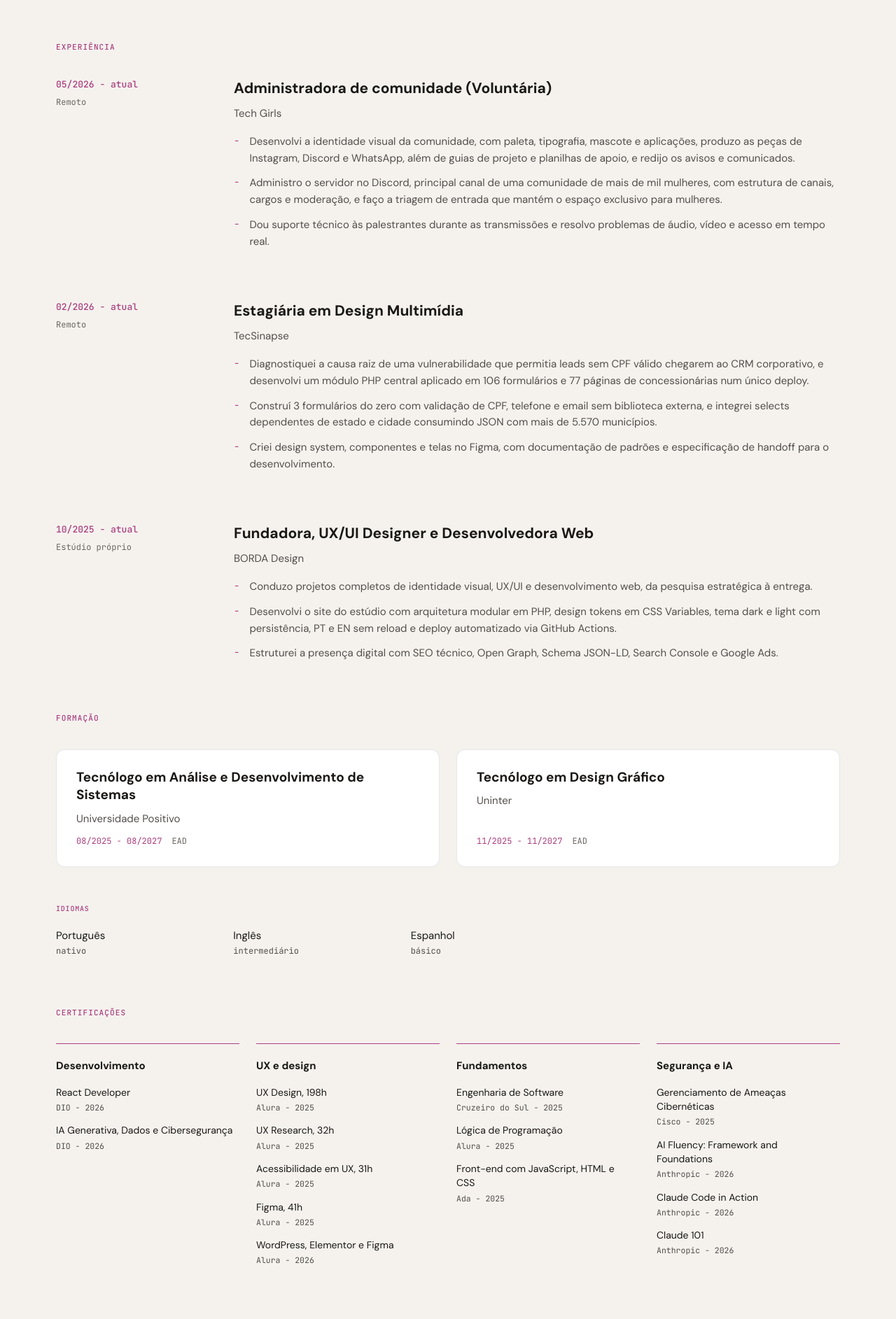
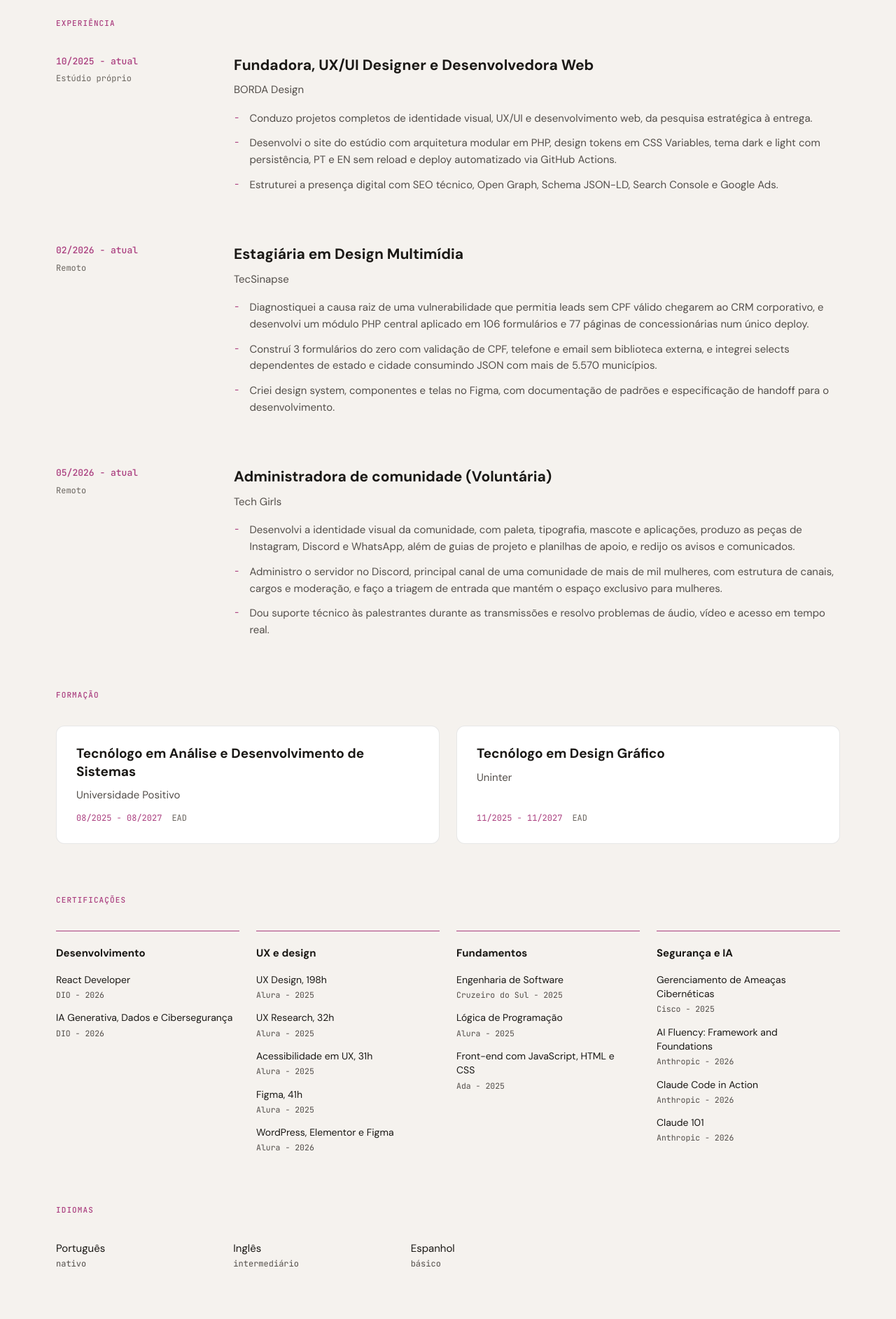
Before and after one commit to SamaraAlanna/portfolio-pessoal, a Next.js app: page /sobre in a window 1280 px wide. Shown: the part 557-2442 px from the top of the page at 70% size. Built offline with nearby package versions, Linux system fonts and the light colour scheme.

Commit message:
feat: reordena experiências e move idiomas para seção própria

```diff
--- a/app/sobre/_secoes/secao-formacao.tsx
+++ b/app/sobre/_secoes/secao-formacao.tsx
@@ -1,4 +1,4 @@
-import { formacao, idiomas } from "@/conteudo/sobre";
+import { formacao } from "@/conteudo/sobre";
 
 /**
  * OS DOIS CARDS TÊM A MESMA ALTURA, e isso é a grade fazendo o padrão dela. A lista tinha
@@ -32,32 +32,6 @@ export default function SecaoFormacao() {
           </li>
         ))}
       </ul>
-
-      {/* Cada idioma é um par de campos, nome e nível, e aqui ele usa a mesma construção
-          dos itens de certificação: o valor em texto normal e o dado técnico em mono
-          embaixo. Antes era uma frase corrida separada por hífen, que escondia o par.
-
-          NÃO GANHA CAIXA DE PROPÓSITO. Com borda e fundo este bloco competiria com os dois
-          cards de formação logo acima, e ele é apoio deles, não uma terceira formação. Quem
-          separa é o espaço de 52px e o rótulo em mono.
-
-          Três colunas no desktop e uma no mobile, pela regra de coluna única. Não vira
-          carrossel: são três itens de duas palavras, e a regra de carrossel vale para grade
-          que não cabe. */}
-      <div className="mt-[52px] flex flex-col gap-[20px]">
-        <h3 className="font-mono text-ficha-rotulo font-medium tracking-[0.08em] text-accent-rosa">
-          IDIOMAS
-        </h3>
-
-        <ul className="grid grid-cols-1 gap-[20px] sm:grid-cols-3 sm:gap-[40px] lg:max-w-[720px]">
-          {idiomas.map(({ idioma, nivel }) => (
-            <li key={idioma} className="flex flex-col gap-[3px]">
-              <span className="text-corpo text-text">{idioma}</span>
-              <span className="font-mono text-tag text-text-muted">{nivel}</span>
-            </li>
-          ))}
-        </ul>
-      </div>
     </section>
   );
 }
--- /dev/null
+++ b/app/sobre/_secoes/secao-idiomas.tsx
@@ -0,0 +1,51 @@
+import { idiomas } from "@/conteudo/sobre";
+
+/**
+ * Idiomas.
+ *
+ * VIROU SEÇÃO PRÓPRIA, COM `h2`, EM 2026-09-23, e a decisão foi forçada pela mudança de
+ * lugar. Ele era um `h3` dentro de FORMAÇÃO, o que estava certo enquanto morava lá: um
+ * `h3` pertence ao `h2` que vem antes dele. Ao descer para depois das certificações, ele
+ * perdeu esse dono, e sobravam três saídas:
+ *
+ * 1. **Continuar `h3`.** O cabeçalho mais próximo acima passaria a ser um `h3` de grupo de
+ *    certificação, e a estrutura passaria a dizer que idioma é uma certificação. Não é.
+ * 2. **Entrar na seção de certificações.** Mesmo problema, agora explícito na marcação.
+ * 3. **Virar `h2`.** É o que sobra, e é o que descreve a verdade: é um assunto ao lado de
+ *    EXPERIÊNCIA, FORMAÇÃO e CERTIFICAÇÕES, e não parte de nenhum deles.
+ *
+ * O RÓTULO SUBIU DE PESO JUNTO, e isso é consequência e não enfeite. Ele usava o
+ * `text-ficha-rotulo`, de sub-rótulo, e passou ao `text-rotulo-secao` das outras três
+ * seções. A regra do projeto é que rótulo de seção é cabeçalho; o inverso também vale, e um
+ * `h2` com cara de sub-rótulo seria a mesma incoerência ao contrário.
+ *
+ * **O custo é honesto e fica anotado:** três itens de duas palavras passam a ter o mesmo
+ * peso visual que as catorze certificações. Quem achar que a seção pesa demais para o que
+ * entrega está vendo o preço de ela ser um assunto próprio, que é o que a posição nova diz.
+ *
+ * NÃO GANHA CAIXA, e agora por um motivo melhor do que antes. Dentro da formação, o motivo
+ * era não competir com os dois cards logo acima. Aqui ele vem depois das certificações, que
+ * também não têm caixa, então a ausência dela é o que alinha os dois últimos blocos da
+ * página.
+ *
+ * Três colunas no desktop e uma no mobile, pela regra de coluna única. Não vira carrossel:
+ * são três itens de duas palavras, e a regra de carrossel vale para grade que não cabe.
+ */
+export default function SecaoIdiomas() {
+  return (
+    <section data-revelar className="faixa pb-[72px]">
+      <h2 className="font-mono text-rotulo-secao font-medium text-accent-rosa">IDIOMAS</h2>
+
+      {/* Cada idioma é um par de campos, nome e nível, na mesma construção dos itens de
+          certificação: o valor em texto normal e o dado técnico em mono embaixo. */}
+      <ul className="mt-[36px] grid grid-cols-1 gap-[20px] sm:grid-cols-3 sm:gap-[40px] lg:max-w-[720px]">
+        {idiomas.map(({ idioma, nivel }) => (
+          <li key={idioma} className="flex flex-col gap-[3px]">
+            <span className="text-corpo text-text">{idioma}</span>
+            <span className="font-mono text-tag text-text-muted">{nivel}</span>
+          </li>
+        ))}
+      </ul>
+    </section>
+  );
+}
--- a/app/sobre/page.tsx
+++ b/app/sobre/page.tsx
@@ -4,6 +4,7 @@ import SecaoCabecalho from "@/app/sobre/_secoes/secao-cabecalho";
 import SecaoExperiencia from "@/app/sobre/_secoes/secao-experiencia";
 import SecaoFormacao from "@/app/sobre/_secoes/secao-formacao";
 import SecaoCertificacoes from "@/app/sobre/_secoes/secao-certificacoes";
+import SecaoIdiomas from "@/app/sobre/_secoes/secao-idiomas";
 import SecaoCta from "@/app/sobre/_secoes/secao-cta";
 
 export const metadata: Metadata = metadataDaPagina({
@@ -20,6 +21,7 @@ export default function PaginaSobre() {
       <SecaoExperiencia />
       <SecaoFormacao />
       <SecaoCertificacoes />
+      <SecaoIdiomas />
       <SecaoCta />
     </>
   );
--- a/conteudo/sobre.ts
+++ b/conteudo/sobre.ts
@@ -21,21 +21,29 @@ export type Cargo = {
 };
 
 /**
- * A ORDEM É POR DATA DE INÍCIO, DECRESCENTE, e é critério, não gosto. Foi decidida assim
- * em 2026-09-23, quando a Tech Girls entrou com 05/2026 e passou à frente do estágio na
- * TecSinapse. Abrir exceção para um caso deixaria a lista sem regra nenhuma, e a próxima
- * entrada não teria onde se apoiar.
+ * A ORDEM É POR RELEVÂNCIA, E NÃO POR DATA. O critério mudou em 2026-09-23, poucas horas
+ * depois de a ordem por data ter sido registrada: data decrescente colocava um trabalho
+ * voluntário acima do estágio e do estúdio próprio, e a seção passava a anunciar pelo topo
+ * a coisa menos central da trajetória.
+ *
+ * O PESO É O DO PAPEL NA IDENTIDADE PROFISSIONAL: estúdio próprio primeiro, depois vínculo
+ * empregatício, depois voluntariado. Entrada nova se encaixa por esse peso, e não por data.
+ *
+ * CUIDADO COM A COINCIDÊNCIA: hoje esta ordem é exatamente crescente por data de início,
+ * 10/2025, 02/2026 e 05/2026. **Isso é acaso, e não a regra.** Quem inferir "crescente por
+ * data" daqui vai acertar por sorte nesta lista e errar na próxima entrada. Quem achar que
+ * é descrescente vai "corrigir" e desfazer a decisão.
  */
 export const experiencia: Cargo[] = [
   {
-    periodo: "05/2026 - atual",
-    vinculo: "Remoto",
-    cargo: "Administradora de comunidade (Voluntária)",
-    empresa: "Tech Girls",
+    periodo: "10/2025 - atual",
+    vinculo: "Estúdio próprio",
+    cargo: "Fundadora, UX/UI Designer e Desenvolvedora Web",
+    empresa: "BORDA Design",
     itens: [
-      "Desenvolvi a identidade visual da comunidade, com paleta, tipografia, mascote e aplicações, produzo as peças de Instagram, Discord e WhatsApp, além de guias de projeto e planilhas de apoio, e redijo os avisos e comunicados.",
-      "Administro o servidor no Discord, principal canal de uma comunidade de mais de mil mulheres, com estrutura de canais, cargos e moderação, e faço a triagem de entrada que mantém o espaço exclusivo para mulheres.",
-      "Dou suporte técnico às palestrantes durante as transmissões e resolvo problemas de áudio, vídeo e acesso em tempo real.",
+      "Conduzo projetos completos de identidade visual, UX/UI e desenvolvimento web, da pesquisa estratégica à entrega.",
+      "Desenvolvi o site do estúdio com arquitetura modular em PHP, design tokens em CSS Variables, tema dark e light com persistência, PT e EN sem reload e deploy automatizado via GitHub Actions.",
+      "Estruturei a presença digital com SEO técnico, Open Graph, Schema JSON-LD, Search Console e Google Ads.",
     ],
   },
   {
@@ -50,14 +58,14 @@ export const experiencia: Cargo[] = [
     ],
   },
   {
-    periodo: "10/2025 - atual",
-    vinculo: "Estúdio próprio",
-    cargo: "Fundadora, UX/UI Designer e Desenvolvedora Web",
-    empresa: "BORDA Design",
+    periodo: "05/2026 - atual",
+    vinculo: "Remoto",
+    cargo: "Administradora de comunidade (Voluntária)",
+    empresa: "Tech Girls",
     itens: [
-      "Conduzo projetos completos de identidade visual, UX/UI e desenvolvimento web, da pesquisa estratégica à entrega.",
-      "Desenvolvi o site do estúdio com arquitetura modular em PHP, design tokens em CSS Variables, tema dark e light com persistência, PT e EN sem reload e deploy automatizado via GitHub Actions.",
-      "Estruturei a presença digital com SEO técnico, Open Graph, Schema JSON-LD, Search Console e Google Ads.",
+      "Desenvolvi a identidade visual da comunidade, com paleta, tipografia, mascote e aplicações, produzo as peças de Instagram, Discord e WhatsApp, além de guias de projeto e planilhas de apoio, e redijo os avisos e comunicados.",
+      "Administro o servidor no Discord, principal canal de uma comunidade de mais de mil mulheres, com estrutura de canais, cargos e moderação, e faço a triagem de entrada que mantém o espaço exclusivo para mulheres.",
+      "Dou suporte técnico às palestrantes durante as transmissões e resolvo problemas de áudio, vídeo e acesso em tempo real.",
     ],
   },
 ];
```
Also changed, not shown: app/sobre/_secoes/secao-cabecalho.tsx (+12 -9 lines), 1 other file (tests, documents, lock files or other folders).
